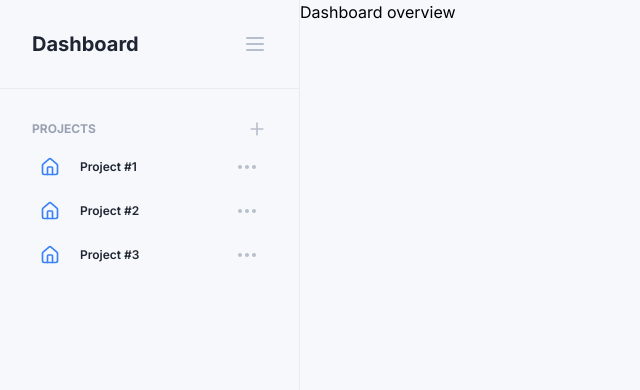
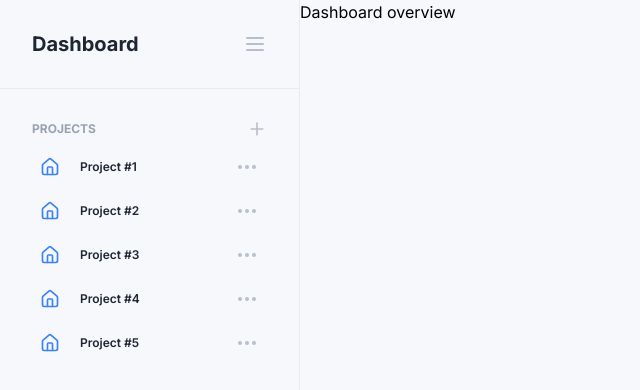
Before and after one commit to notsecret32/taskly, a React (Vite) app in the folder apps/web/: page /dashboard in a window 1280 px wide. Shown: the top 390 px of the page, without its empty margins (0-640 px from the left). Built offline with nearby package versions, Linux system fonts and the light colour scheme.

Commit message:
feat: increased the number of fake projects

```diff
--- a/apps/web/src/components/common/sidebar.tsx
+++ b/apps/web/src/components/common/sidebar.tsx
@@ -15,6 +15,14 @@ const projects: Project[] = [
   {
     id: '3',
     title: 'Project #3',
+  },
+  {
+    id: '4',
+    title: 'Project #4',
+  },
+  {
+    id: '5',
+    title: 'Project #5',
   },
 ];
 
```
